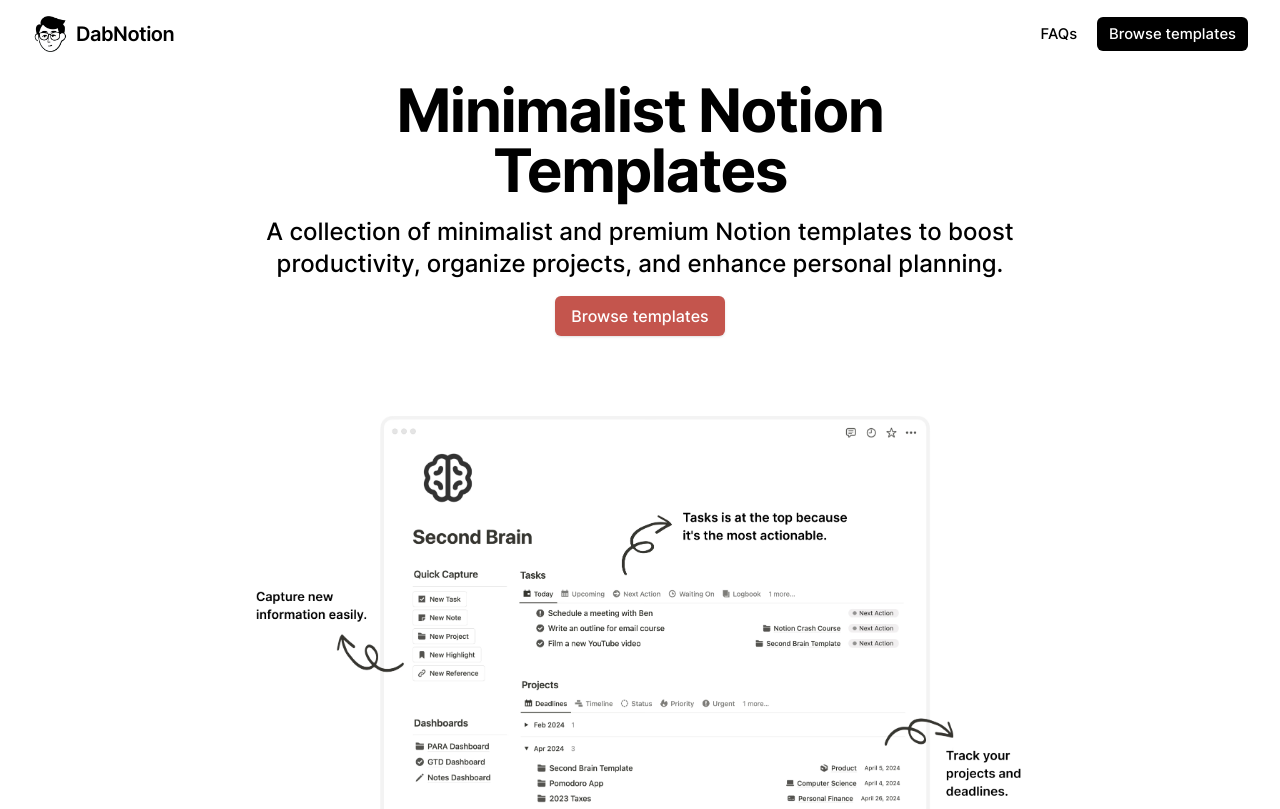
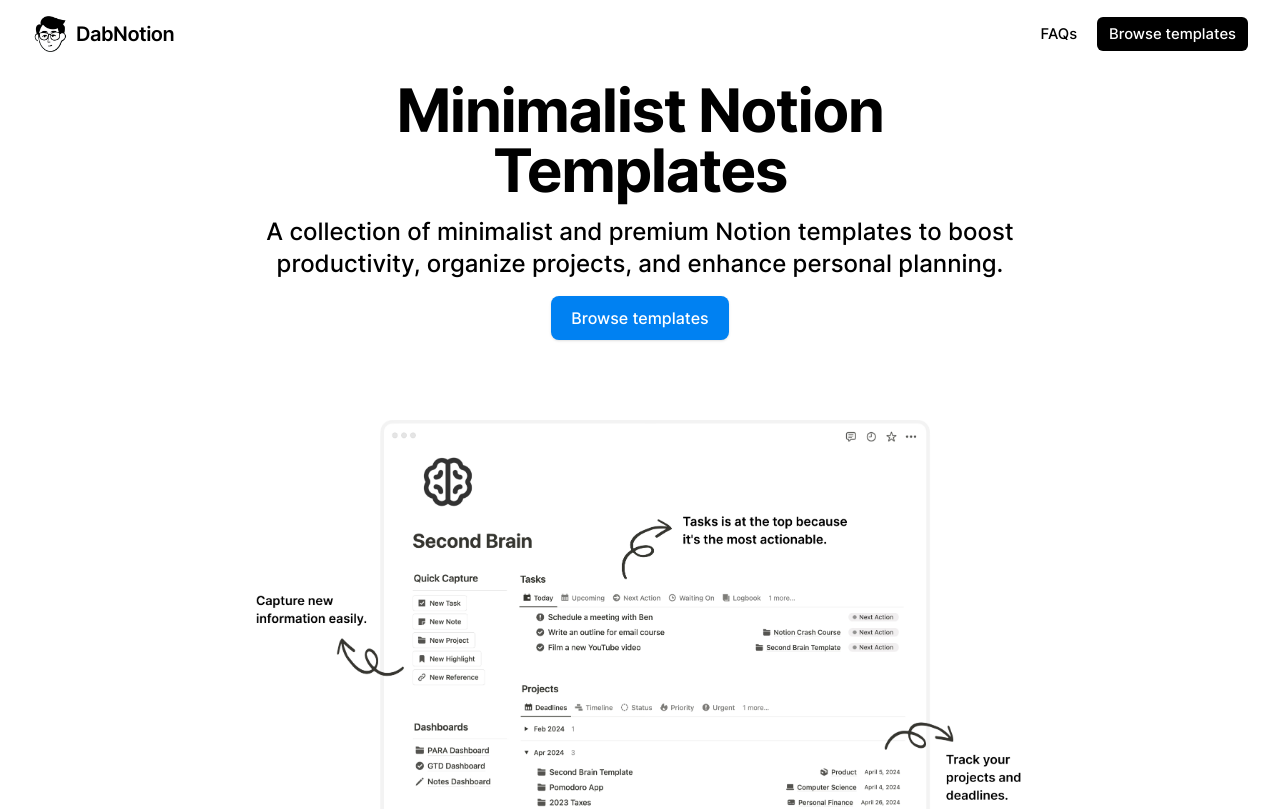
Before and after one commit to dabaz-official/dabnotion-templates, a Next.js app: page / in a window 1280 px wide. Shown: the top 809 px of the page. Built offline with nearby package versions, Linux system fonts and the light colour scheme.

Commit message:
Update hero section

```diff
--- a/components/home/Hero.tsx
+++ b/components/home/Hero.tsx
@@ -15,7 +15,7 @@ export function Hero() {
       <Link
         href="/store"
       >
-        <Button variant="red" size="notionlg">
+        <Button variant="blue" size="notionxl">
           Browse templates
         </Button>
       </Link>
--- a/components/ui/button.tsx
+++ b/components/ui/button.tsx
@@ -19,7 +19,8 @@ const buttonVariants = cva(
         ghost: "hover:bg-black/5 text-black",
         link: "text-neutral-900 underline-offset-4 hover:underline dark:text-neutral-50",
         red: "text-white bg-notion-red hover:bg-notion-red/90",
-        black: "text-white bg-black hover:bg-black/80"
+        black: "text-white bg-black hover:bg-black/80",
+        blue: "text-white bg-[#0081f2] hover:bg-[#045AC4]"
       },
       size: {
         default: "h-10 px-4 py-2",
@@ -27,7 +28,8 @@ const buttonVariants = cva(
         lg: "h-11 rounded-md px-8",
         icon: "h-10 w-10",
         notionsm: "px-3 py-1.5 text-[0.925rem] rounded-md font-medium",
-        notionlg: "px-4 py-2 text-base rounded-md font-medium shadow"
+        notionlg: "px-4 py-2 text-base rounded-md font-medium shadow",
+        notionxl: "px-5 py-2.5 text-base rounded-lg font-medium shadow"
       },
     },
     defaultVariants: {
```
